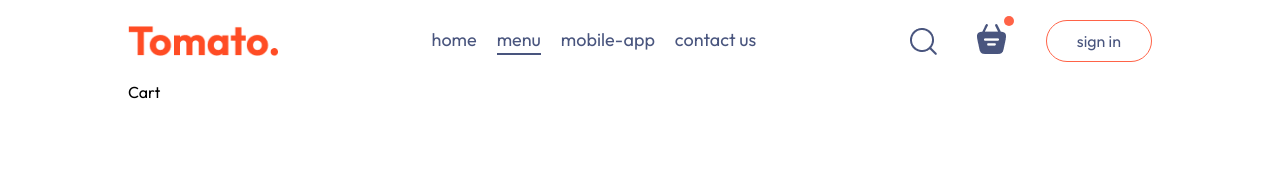
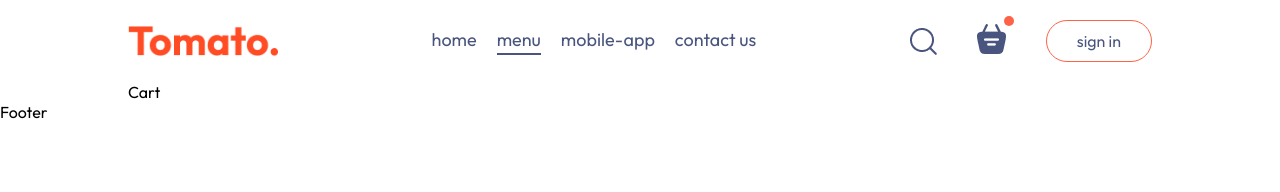
Before and after one commit to UdayChaudhary1/food-delivery-app, a React (Vite) app in the folder frontend/: page /cart in a window 1280 px wide. Shown: the top 192 px of the page. Built offline with nearby package versions, Linux system fonts and the light colour scheme.

Commit message:
Add footer component to App component

```diff
--- a/frontend/src/App.jsx
+++ b/frontend/src/App.jsx
@@ -3,9 +3,11 @@ import Navbar from "./components/Navbar/Navbar";
 import Home from "./pages/Home/Home";
 import Cart from "./pages/Cart/Cart";
 import PlaceOrder from "./pages/PlaceOrder/PlaceOrder";
+import Footer from "./components/Footer/Footer";
 
 const App = () => {
   return (
+    <>
       <div className="app">
         <Navbar />
         <Routes>
@@ -14,6 +16,8 @@ const App = () => {
           <Route path="/order" element={<PlaceOrder />} />
         </Routes>
       </div>
+      <Footer />
+    </>
   );
 };
 export default App;
```
Lines whose indentation alone changed are shown as unchanged.
